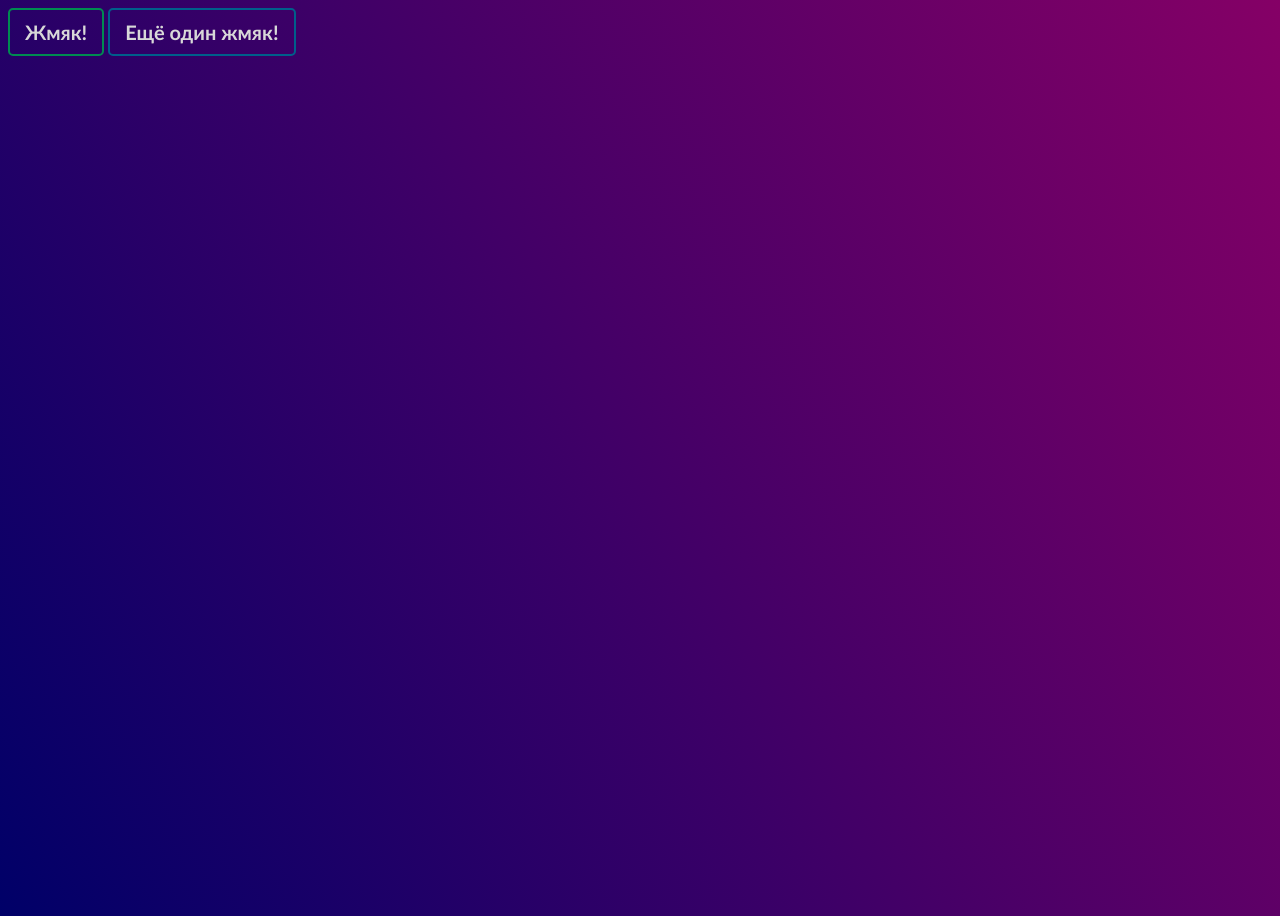
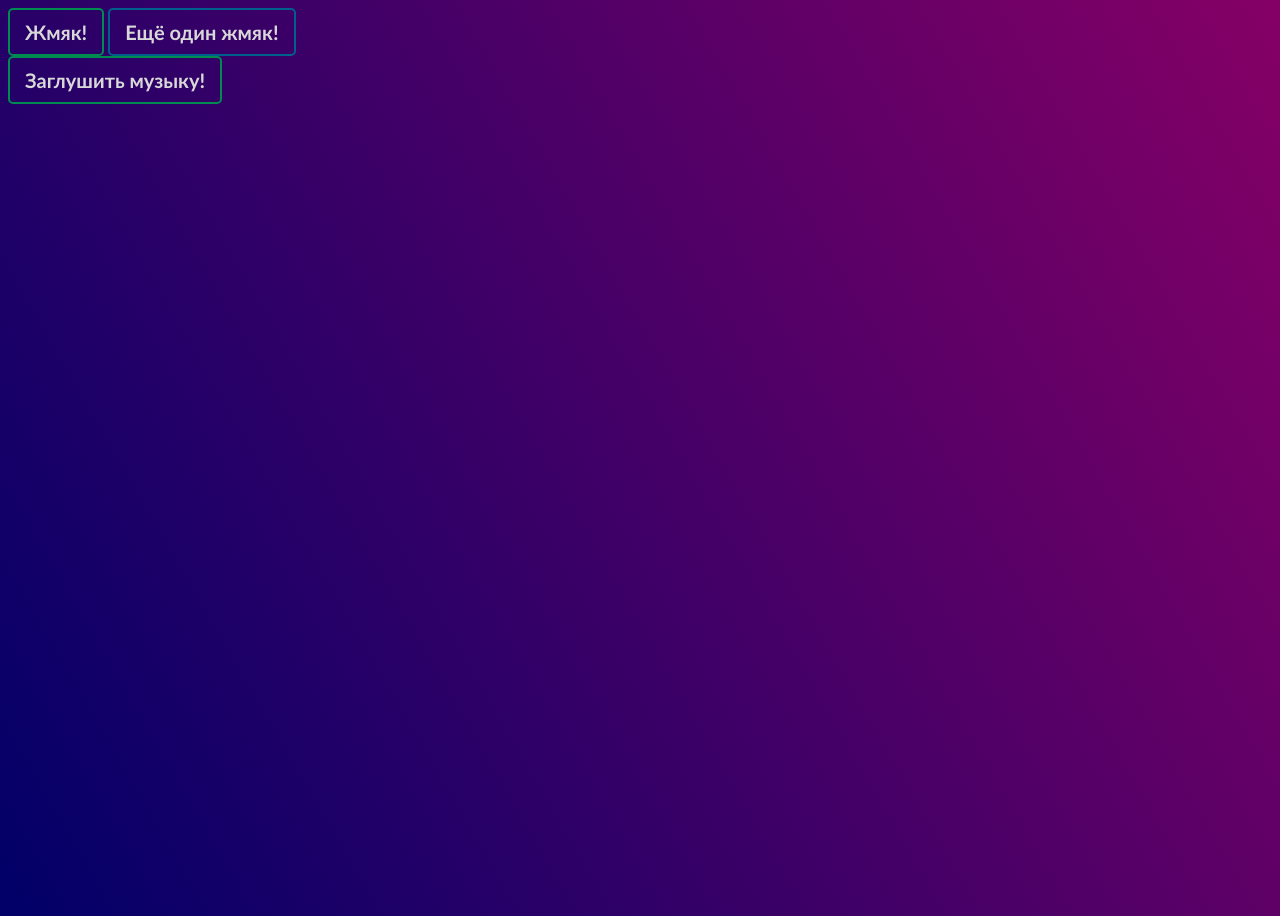
Before and after one commit to catink123/catink123.github.io, a Jekyll site: the page built from buttons/index.html, in a window 1280 px wide. Built offline with Jekyll 4.4.1, drawn with Linux system fonts in a browser that asks for light colours.

Commit message:
чвввввввв

```diff
--- a/buttons/index.html
+++ b/buttons/index.html
@@ -8,4 +8,6 @@ title: Кнопки
         <button class="btn-default" type="button" onclick="click()">Жмяк!</button>
         <button class="btn-default2" type="button" onclick="click()">Ещё один жмяк!</button>
     </form>
+    <audio src="sounds/PONPONPON.mp3" autoplay class="player"></audio>
+    <button class="btn-default" type="button" onclick="mute()">Заглушить музыку!</button>
 </div>
--- a/js/main.js
+++ b/js/main.js
@@ -1,3 +1,7 @@
 function click () {
 
 }
+
+function mute () {
+    document.getElementsByClassName('player').muted = !document.getElementsByClassName('player').muted;
+}
```
Also changed, not shown: 1 other file.
